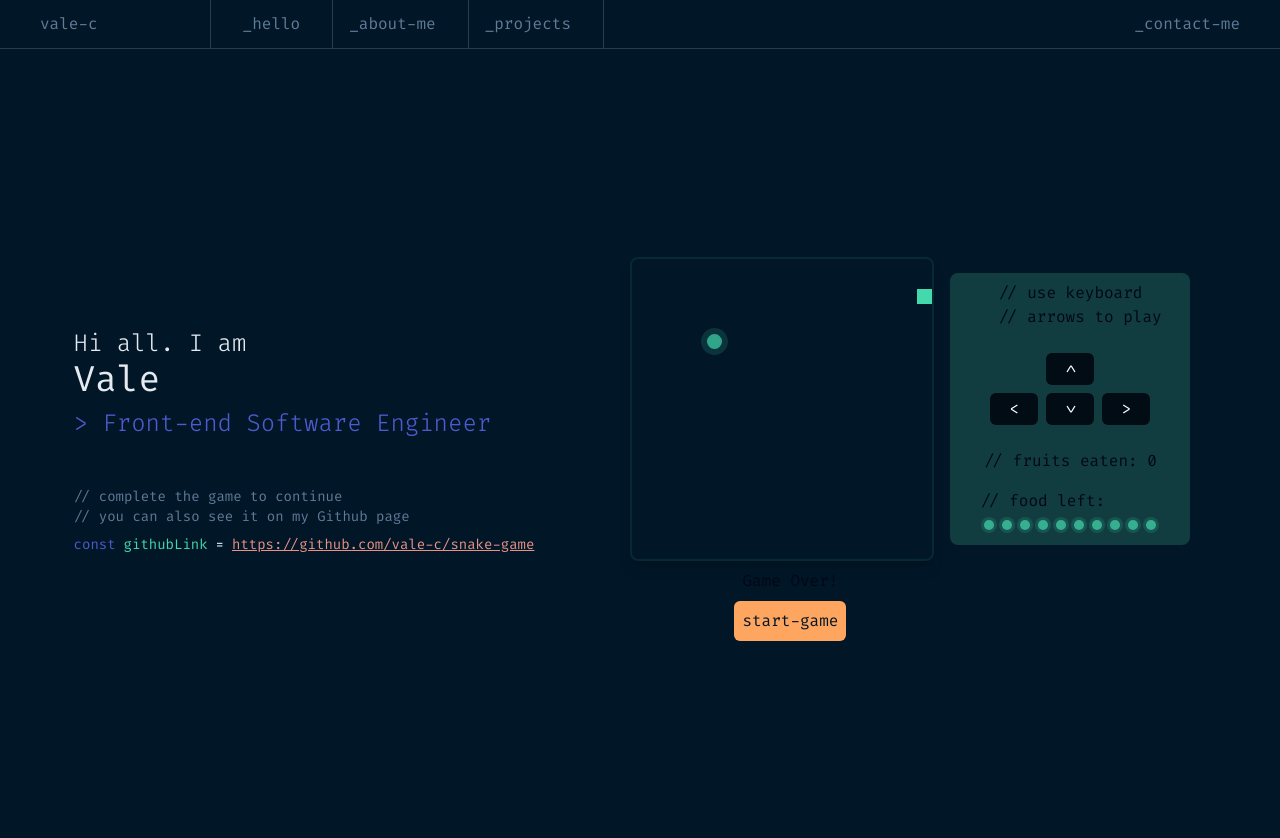
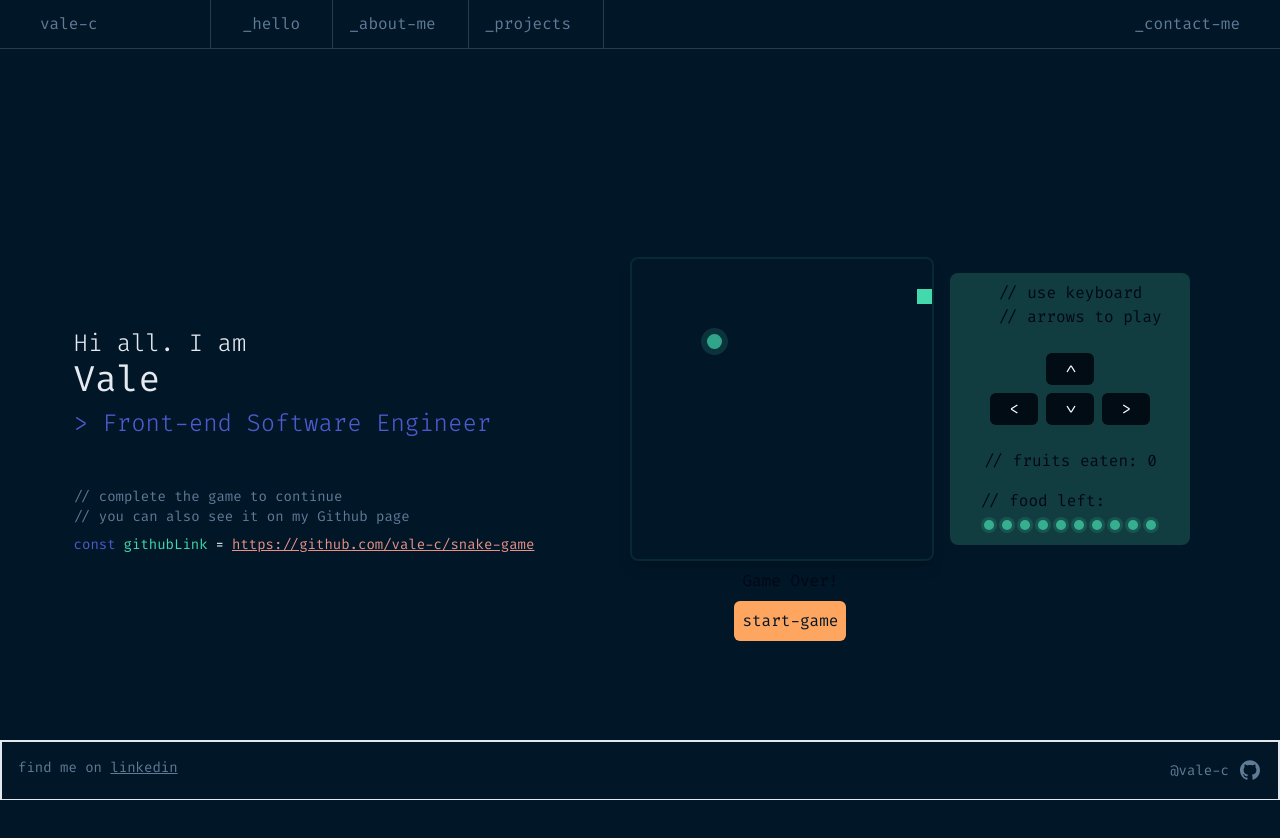
Before and after one commit to vale-c/dev-portfolio, a Next.js app: page / in a window 1280 px wide. Shown: the top 838 px of the page. Built offline with nearby package versions, Linux system fonts and the light colour scheme.

Commit message:
added footer

```diff
--- a/app/layout.tsx
+++ b/app/layout.tsx
@@ -2,7 +2,6 @@ import type { Metadata } from "next";
 import "./globals.css";
 import { ThemeProvider } from "@/components/theme-provider";
 import { Fira_Code } from "next/font/google";
-
 const firaCode = Fira_Code({ subsets: ["latin"] });
 
 export const metadata: Metadata = {
--- a/app/page.tsx
+++ b/app/page.tsx
@@ -1,11 +1,14 @@
 import { HeroSection } from "@/components/hero-section";
 import { HeaderMenu } from "@/components/ui/header-menu";
+import { Footer } from "@/components/footer";
+
 export default function Home() {
   return (
     <>
       <main className="flex flex-col items-center justify-center">
         <HeaderMenu />
         <HeroSection />
+        <Footer />
       </main>
     </>
   );
--- /dev/null
+++ b/components/footer.tsx
@@ -0,0 +1,27 @@
+"use client";
+import Image from "next/image";
+import GithubIcon from "../public/github.svg";
+
+export function Footer() {
+  return (
+    <footer className="fixed bottom-0 left-0 right-0 justify-center space-x-2 p-4 text-[#607B96] border-2 border-b">
+      <div className="flex justify-between">
+        <div className="text-sm">
+          find me on{" "}
+          <a
+            href="
+https://www.linkedin.com/in/calabresevalentina/"
+            target="_blank"
+            rel="noopener noreferrer"
+            className="underline"
+          >
+            linkedin
+          </a>
+        </div>
+        <span className="flex items-center text-sm">
+          @vale-c <Image className="ml-2" src={GithubIcon} alt="Github icon" />
+        </span>
+      </div>
+    </footer>
+  );
+}
--- a/components/hero-section.tsx
+++ b/components/hero-section.tsx
@@ -1,5 +1,4 @@
 "use client";
-import React from "react";
 import { SnakeGame } from "@/components/snake-game/snake-game";
 
 export function HeroSection() {
--- a/components/ui/header-menu.tsx
+++ b/components/ui/header-menu.tsx
@@ -52,7 +52,7 @@ export function HeaderMenu() {
         <NavigationMenuList className="flex space-x-4">
           <NavigationMenuLink
             className="hover:underline underline-offset-8 decoration-[#FEA55F] decoration-3"
-            href="/contact-me"
+            href="mailto:valent95@gmail.com"
           >
             _contact-me
           </NavigationMenuLink>
```
Also changed, not shown: public/github.svg (added), public/twitter.svg (added).
